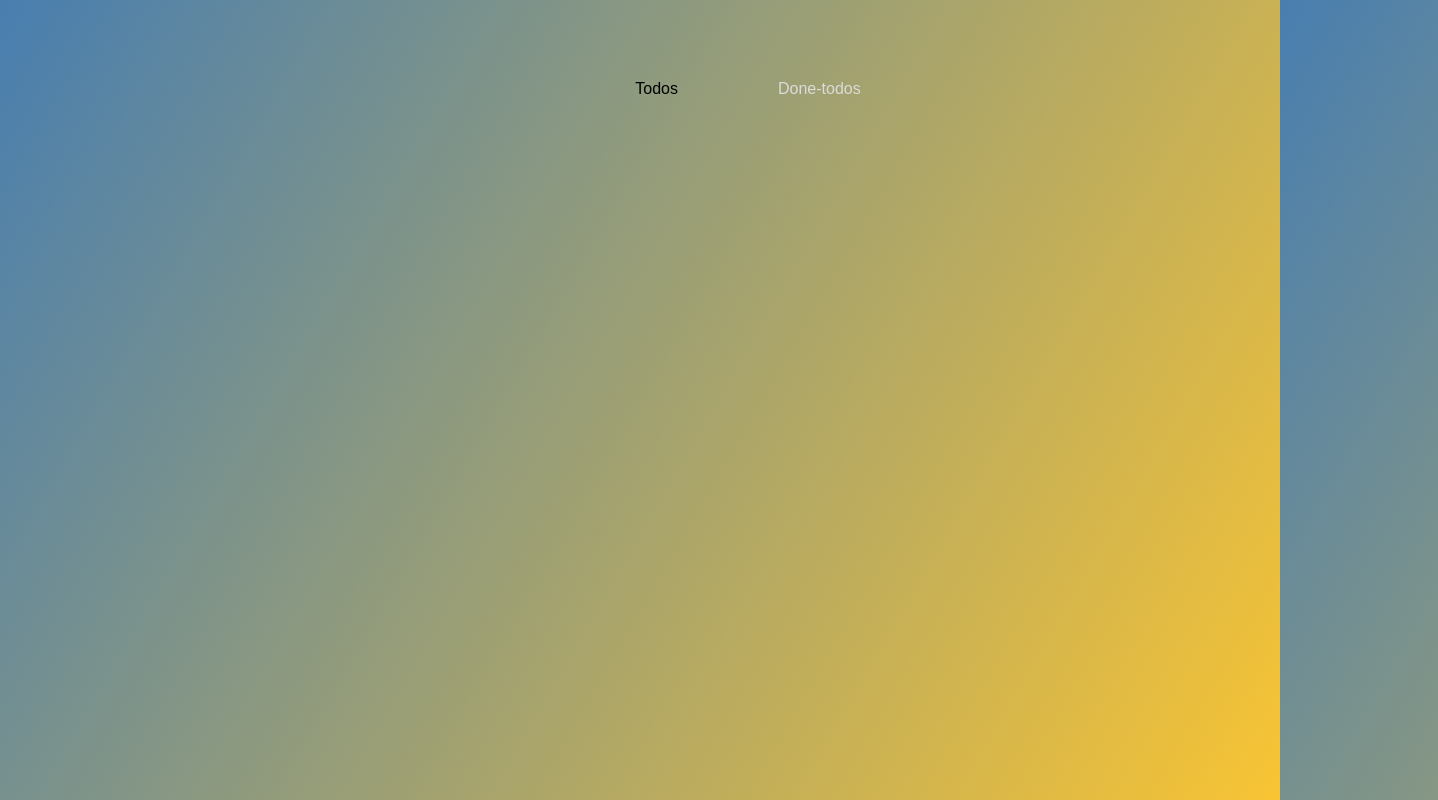
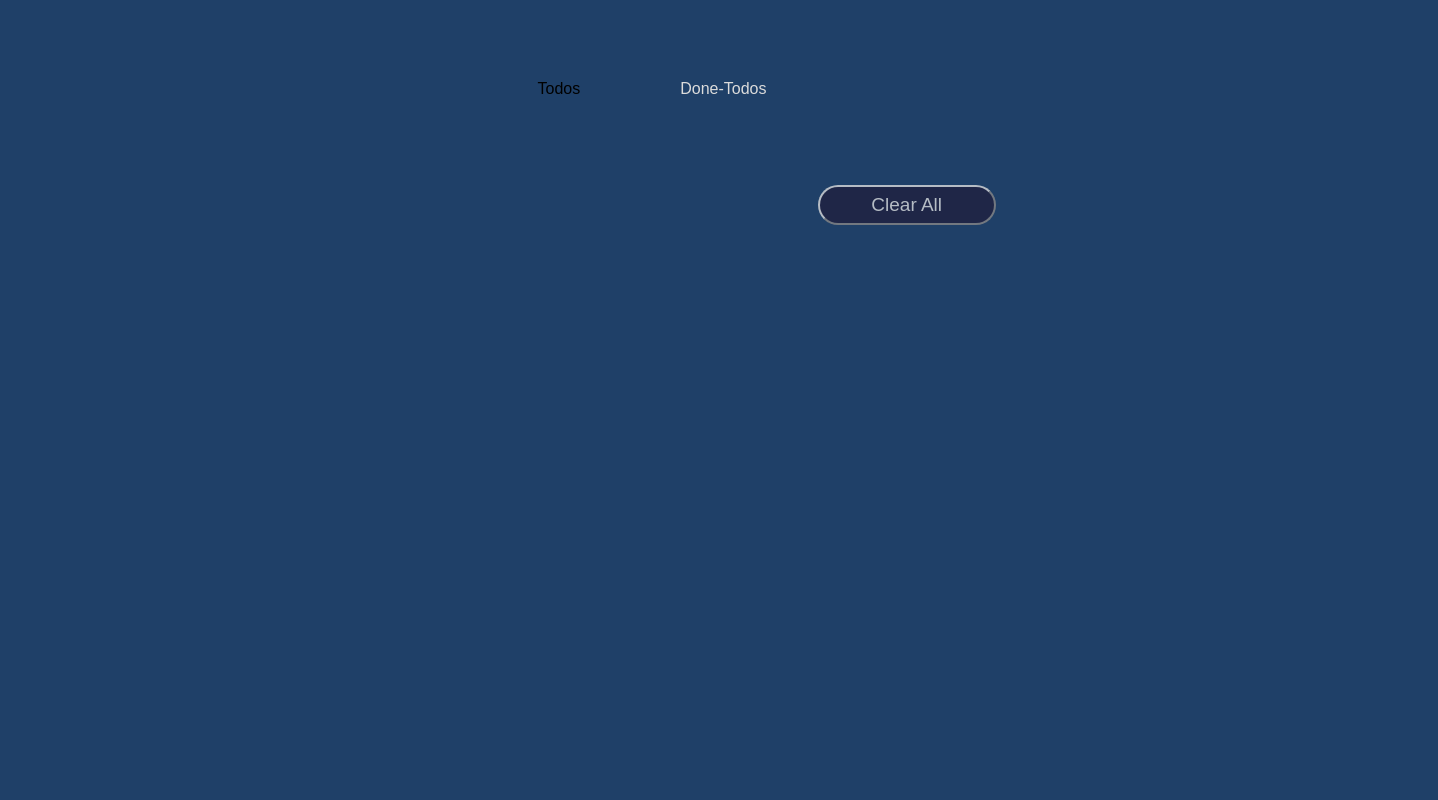
Before and after one commit to moazahmed132/react-todo-list, a React (Create React App) app: page /Done_todos in a window 1280 px wide. Shown: the top 800 px of the page, 1438 px wide, since content can reach past the window. Built offline with nearby package versions, Linux system fonts and the light colour scheme.

Commit message:
add more style to the pages

```diff
--- a/src/components/done-todos/Done_todos.js
+++ b/src/components/done-todos/Done_todos.js
@@ -55,8 +55,10 @@ class Done_Todos extends Component {
         deleteTodo={this.deleteTodo} />
     })
     return (
-      <div>
-        {<ul className="list-container" >{Done_TodosList}</ul>}
+      <div className="Done-todos">
+        <ul className="list-container" >{Done_TodosList}</ul>
+        <button className="clearAllBtn" onClick={() => { this.deleteAll() }}>Clear All</button>
+
       </div>
     )
   }
--- a/src/components/navbar/Nav.js
+++ b/src/components/navbar/Nav.js
@@ -7,7 +7,7 @@ const Nav = () => {
     <div className="navbar">
       <ul className="list">
         <NavLink exact to="/">Todos</NavLink>
-        <NavLink to="/Done_todos">Done-todos</NavLink>
+        <NavLink to="/Done_todos">Done-Todos</NavLink>
       </ul>
     </div>
   )
--- a/src/components/todos/list/Todo.js
+++ b/src/components/todos/list/Todo.js
@@ -12,7 +12,9 @@ class Todo extends Component {
         <span>{this.props.details.name}</span>
         <i className="fas fa-trash-alt " onClick={() => { this.props.deleteTodo(this.props.index) }}></i>
         <i className="fas fa-pen-square " onClick={() => { this.toggleState() }}  ></i>
-        <i className="fas fa-check-square" onClick={() => { this.props.doneTodo(this.props.index) }}></i>
+        {/* <input type="checkbox" onClick={() => { this.props.doneTodo(this.props.index) }} ></input>*/}
+        {<i className="far fa-circle" onClick={() => { this.props.doneTodo(this.props.index) }}></i>}
+
       </li>
 
     )
--- a/src/index.css
+++ b/src/index.css
@@ -6,14 +6,14 @@
 }
 
 body{
-  background-image: linear-gradient(120deg, #487eb0,#fbc531);
-  min-height: 100vh;
+ min-height: 100vh;
+ background-color: #1f4068;
 
 }
 
 h2{
   padding: 18px;
-  color: #c9baba;
+  color: #dbdbdb;
   font-size: xx-large;
   text-align: center;
 }
@@ -57,13 +57,13 @@ h2{
 .myButton {
  margin-bottom: 30px;
  opacity: .8;
-  width: 15%;
-  float: right;
- background-color:#202040;
+ width: 15%;
+ float: right;
+ background-color:#1b1b2f;
  border-radius:28px;
- border-color:#202040 ;
+ border-color:#dbdbdb ;
  cursor:pointer;
- color:#c9baba;
+ color:#dbdbdb;
  font-size:19px;
  padding:7px 11px;
 }
@@ -75,7 +75,8 @@ h2{
  top:1px;
 }
 .navbar{
- width: 100vw;
+ width: 85vw;
+ margin-bottom: 5%;
 }
 .list{
  justify-content: center;
@@ -91,3 +92,24 @@ h2{
  .active{
    color: #dbdbdb;
  }
+
+ .clearAllBtn{
+  margin-top: 1%;
+  float: right;
+  opacity: .8;
+  width: 25%;
+  background-color:#202040;
+  border-radius:28px;
+  border-color:#dbdbdb ;
+  cursor:pointer;
+  color:#dbdbdb;
+  font-size:19px;
+  padding:7px 11px;
+ }
+
+ .Done-todos{
+  margin:  50px auto;
+  width: 80%;
+  padding: 30px;
+
+ }
```
